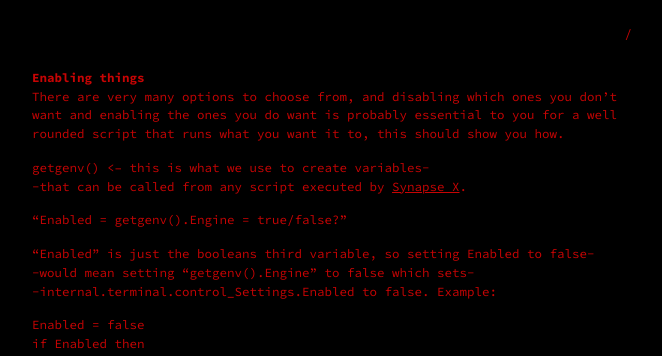
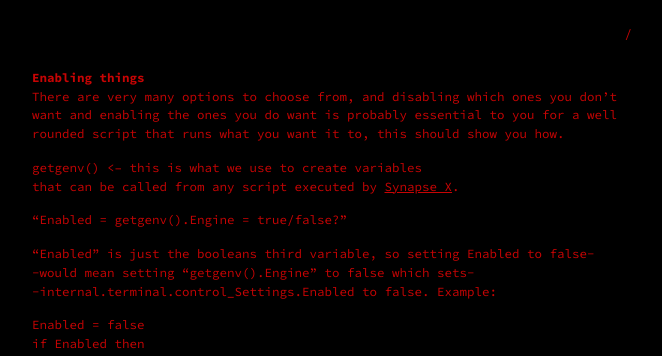
Before and after one commit to Darkfire0576/Darkus, a Jekyll site: the page built from Introduction.md, in a window 1280 px wide. Shown: the top 356 px of the page, without its empty margins (308-970 px from the left). Built offline with Jekyll 4.4.1, drawn with Linux system fonts in a browser that asks for light colours.

```diff
--- a/Introduction.md
+++ b/Introduction.md
@@ -8,8 +8,8 @@ permalink: / Introduction
 
 There are very many options to choose from, and disabling which ones you don't want and enabling the ones you do want is probably essential to you for a well rounded script that runs what you want it to, this should show you how.
 
-getgenv() <-- this is what we use to create variables-
--that can be called from any script executed by [Synapse X](https://x.synapse.to/).
+getgenv() <-- this is what we use to create variables
+that can be called from any script executed by [Synapse X](https://x.synapse.to/).
 
 "Enabled = getgenv().Engine = true/false?"
 
```
